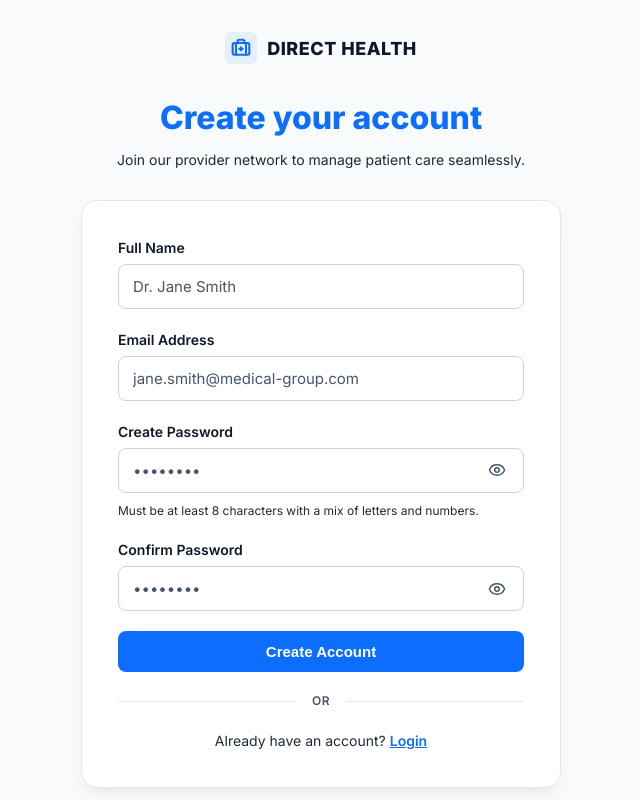
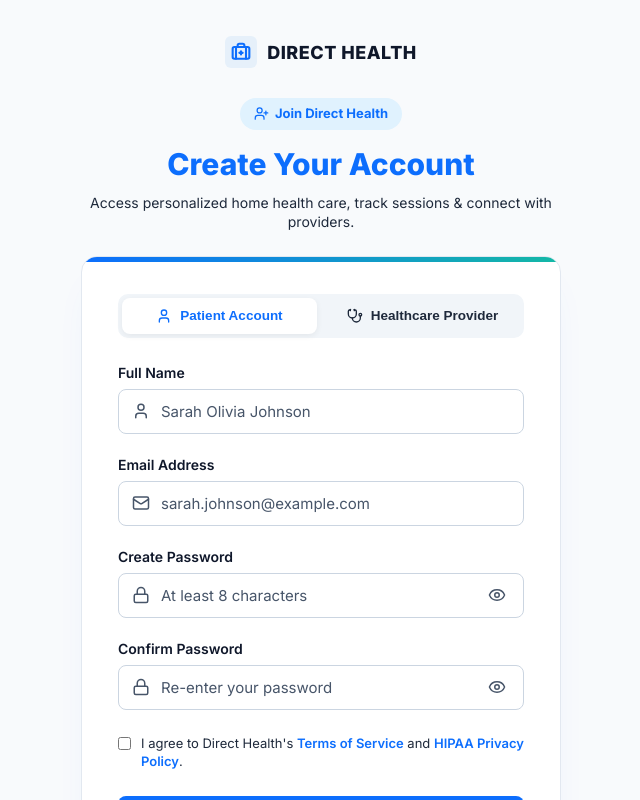
Before and after one commit to sahanasudharsan/DIRECT_HEALTH, a React (Vite) app: page /register in a window 1280 px wide. Shown: the top 800 px of the page, without its empty margins (319-959 px from the left). Built offline with nearby package versions, Linux system fonts and the light colour scheme.

Commit message:
Enhance front appearance of account creation page with account type switcher, input icons, live password strength meter, and gradient accents

```diff
--- a/src/pages/RegisterPage.jsx
+++ b/src/pages/RegisterPage.jsx
@@ -1,16 +1,18 @@
 import React, { useState } from 'react';
 import { useNavigate } from 'react-router-dom';
-import { Eye, EyeOff, ShieldCheck, Lock } from 'lucide-react';
+import { Eye, EyeOff, ShieldCheck, Lock, User, Mail, UserPlus, Sparkles, CheckCircle2, Stethoscope, ArrowRight } from 'lucide-react';
 import Logo from '../components/Logo';
 import Footer from '../components/Footer';
 
 export default function RegisterPage() {
   const navigate = useNavigate();
+  const [accountType, setAccountType] = useState('patient'); // 'patient' | 'provider'
   const [formData, setFormData] = useState({
     fullName: '',
     email: '',
     password: '',
-    confirmPassword: ''
+    confirmPassword: '',
+    agreeTerms: false
   });
 
   const [showPassword, setShowPassword] = useState(false);
@@ -19,18 +21,43 @@ export default function RegisterPage() {
   const [successMessage, setSuccessMessage] = useState('');
 
   const handleInputChange = (e) => {
-    const { name, value } = e.target;
+    const { name, value, type, checked } = e.target;
     setFormData((prev) => ({
       ...prev,
-      [name]: value
+      [name]: type === 'checkbox' ? checked : value
     }));
     setErrorMessage('');
   };
 
+  // Password strength score 0 to 4
+  const getPasswordStrength = (pass) => {
+    if (!pass) return { score: 0, label: 'None', color: '#e2e8f0' };
+    let score = 0;
+    if (pass.length >= 8) score += 1;
+    if (/[0-9]/.test(pass)) score += 1;
+    if (/[a-z]/.test(pass) && /[A-Z]/.test(pass)) score += 1;
+    if (/[^A-Za-z0-9]/.test(pass)) score += 1;
+
+    switch (score) {
+      case 1:
+        return { score: 1, label: 'Weak', color: '#ef4444' };
+      case 2:
+        return { score: 2, label: 'Fair', color: '#f59e0b' };
+      case 3:
+        return { score: 3, label: 'Good', color: '#3b82f6' };
+      case 4:
+        return { score: 4, label: 'Strong', color: '#10b981' };
+      default:
+        return { score: 1, label: 'Weak', color: '#ef4444' };
+    }
+  };
+
+  const strength = getPasswordStrength(formData.password);
+
   const handleSubmit = (e) => {
     e.preventDefault();
     if (!formData.fullName || !formData.email || !formData.password || !formData.confirmPassword) {
-      setErrorMessage('Please fill in all fields.');
+      setErrorMessage('Please fill in all required fields.');
       return;
     }
     if (formData.password.length < 8) {
@@ -41,69 +68,166 @@ export default function RegisterPage() {
       setErrorMessage('Passwords do not match.');
       return;
     }
+    if (!formData.agreeTerms) {
+      setErrorMessage('Please agree to the Terms of Service & HIPAA Privacy Policy.');
+      return;
+    }
 
-    // Success Mock
     setSuccessMessage('Account created successfully! Redirecting to login...');
     setTimeout(() => {
       navigate('/login');
-    }, 2000);
+    }, 1800);
   };
 
   return (
     <div className="page-container bg-tinted">
-      <main className="content-wrapper">
+      <main className="content-wrapper" style={{ padding: '36px 20px', maxWidth: '520px', margin: '0 auto' }}>
         {/* Centered logo above form */}
         <div className="centered-header">
           <Logo centered />
         </div>
 
         {/* Headings */}
-        <h2 className="auth-title">Create your account</h2>
-        <p className="auth-subtitle">Join our provider network to manage patient care seamlessly.</p>
+        <div style={{ textAlign: 'center', marginBottom: '24px' }}>
+          <div style={{
+            display: 'inline-flex',
+            alignItems: 'center',
+            gap: '6px',
+            backgroundColor: '#e0f2fe',
+            color: 'var(--primary-blue)',
+            padding: '6px 14px',
+            borderRadius: '20px',
+            fontSize: '13px',
+            fontWeight: '700',
+            marginBottom: '12px'
+          }}>
+            <UserPlus size={15} />
+            <span>Join Direct Health</span>
+          </div>
+          <h2 className="auth-title" style={{ fontSize: '30px', margin: '0 0 6px 0' }}>
+            Create Your Account
+          </h2>
+          <p className="auth-subtitle" style={{ margin: 0 }}>
+            {accountType === 'patient'
+              ? 'Access personalized home health care, track sessions & connect with providers.'
+              : 'Join our certified provider network to manage patient care seamlessly.'}
+          </p>
+        </div>
 
-        {/* Card */}
-        <div className="auth-card">
+        {/* Card Wrapper with Accent Bar */}
+        <div className="auth-card" style={{ maxWidth: '520px', padding: '0', overflow: 'hidden', boxShadow: '0 20px 40px -15px rgba(13, 110, 253, 0.08)' }}>
+          {/* Top Gradient Bar */}
+          <div style={{ height: '5px', background: 'linear-gradient(90deg, var(--primary-blue) 0%, var(--secondary-teal) 100%)' }}></div>
+
+          <div style={{ padding: '32px 36px' }}>
+            {/* Account Category Selector */}
+            <div style={{
+              display: 'grid',
+              gridTemplateColumns: '1fr 1fr',
+              gap: '8px',
+              backgroundColor: '#f1f5f9',
+              padding: '4px',
+              borderRadius: '10px',
+              marginBottom: '24px'
+            }}>
+              <button
+                type="button"
+                onClick={() => setAccountType('patient')}
+                style={{
+                  display: 'flex',
+                  alignItems: 'center',
+                  justifyContent: 'center',
+                  gap: '8px',
+                  padding: '10px',
+                  borderRadius: '8px',
+                  border: 'none',
+                  fontSize: '13.5px',
+                  fontWeight: '700',
+                  cursor: 'pointer',
+                  backgroundColor: accountType === 'patient' ? '#ffffff' : 'transparent',
+                  color: accountType === 'patient' ? 'var(--primary-blue)' : 'var(--text-medium)',
+                  boxShadow: accountType === 'patient' ? '0 2px 6px rgba(0,0,0,0.06)' : 'none',
+                  transition: 'all 0.2s ease'
+                }}
+              >
+                <User size={16} />
+                <span>Patient Account</span>
+              </button>
+
+              <button
+                type="button"
+                onClick={() => setAccountType('provider')}
+                style={{
+                  display: 'flex',
+                  alignItems: 'center',
+                  justifyContent: 'center',
+                  gap: '8px',
+                  padding: '10px',
+                  borderRadius: '8px',
+                  border: 'none',
+                  fontSize: '13.5px',
+                  fontWeight: '700',
+                  cursor: 'pointer',
+                  backgroundColor: accountType === 'provider' ? '#ffffff' : 'transparent',
+                  color: accountType === 'provider' ? 'var(--primary-blue)' : 'var(--text-medium)',
+                  boxShadow: accountType === 'provider' ? '0 2px 6px rgba(0,0,0,0.06)' : 'none',
+                  transition: 'all 0.2s ease'
+                }}
+              >
+                <Stethoscope size={16} />
+                <span>Healthcare Provider</span>
+              </button>
+            </div>
+
+            {/* Form */}
             <form className="auth-form" onSubmit={handleSubmit}>
               {/* Full Name */}
               <div className="form-group">
                 <label className="form-label" htmlFor="fullName">Full Name</label>
+                <div className="input-container">
+                  <User className="input-icon-left" size={18} />
                   <input
                     id="fullName"
                     name="fullName"
                     type="text"
-                placeholder="Dr. Jane Smith"
-                className="form-input"
+                    placeholder={accountType === 'patient' ? 'Sarah Olivia Johnson' : 'Dr. Jane Smith'}
+                    className="form-input has-icon-left"
                     value={formData.fullName}
                     onChange={handleInputChange}
                     required
                   />
                 </div>
+              </div>
 
               {/* Email Address */}
               <div className="form-group">
                 <label className="form-label" htmlFor="email">Email Address</label>
+                <div className="input-container">
+                  <Mail className="input-icon-left" size={18} />
                   <input
                     id="email"
                     name="email"
                     type="email"
-                placeholder="jane.smith@medical-group.com"
-                className="form-input"
+                    placeholder={accountType === 'patient' ? 'sarah.johnson@example.com' : 'jane.smith@medical-group.com'}
+                    className="form-input has-icon-left"
                     value={formData.email}
                     onChange={handleInputChange}
                     required
                   />
+                </div>
               </div>
 
               {/* Create Password */}
               <div className="form-group">
                 <label className="form-label" htmlFor="password">Create Password</label>
                 <div className="input-container">
+                  <Lock className="input-icon-left" size={18} />
                   <input
                     id="password"
                     name="password"
                     type={showPassword ? 'text' : 'password'}
-                  placeholder="&bull;&bull;&bull;&bull;&bull;&bull;&bull;&bull;"
-                  className="form-input has-icon-right"
+                    placeholder="At least 8 characters"
+                    className="form-input has-icon-left has-icon-right"
                     value={formData.password}
                     onChange={handleInputChange}
                     required
@@ -117,19 +241,41 @@ export default function RegisterPage() {
                     {showPassword ? <EyeOff size={18} /> : <Eye size={18} />}
                   </button>
                 </div>
-              <p className="input-help-text">Must be at least 8 characters with a mix of letters and numbers.</p>
+
+                {/* Password Strength Bar */}
+                {formData.password.length > 0 && (
+                  <div style={{ marginTop: '6px' }}>
+                    <div style={{ display: 'flex', justifyContent: 'space-between', fontSize: '12px', fontWeight: '600', marginBottom: '4px' }}>
+                      <span style={{ color: 'var(--text-medium)' }}>Password Strength:</span>
+                      <span style={{ color: strength.color }}>{strength.label}</span>
+                    </div>
+                    <div style={{ display: 'flex', gap: '4px', height: '4px', borderRadius: '2px', overflow: 'hidden', backgroundColor: '#f1f5f9' }}>
+                      {[1, 2, 3, 4].map((step) => (
+                        <div
+                          key={step}
+                          style={{
+                            flex: 1,
+                            backgroundColor: step <= strength.score ? strength.color : '#e2e8f0',
+                            transition: 'all 0.3s ease'
+                          }}
+                        />
+                      ))}
+                    </div>
+                  </div>
+                )}
               </div>
 
               {/* Confirm Password */}
               <div className="form-group">
                 <label className="form-label" htmlFor="confirmPassword">Confirm Password</label>
                 <div className="input-container">
+                  <Lock className="input-icon-left" size={18} />
                   <input
                     id="confirmPassword"
                     name="confirmPassword"
                     type={showConfirmPassword ? 'text' : 'password'}
-                  placeholder="&bull;&bull;&bull;&bull;&bull;&bull;&bull;&bull;"
-                  className="form-input has-icon-right"
+                    placeholder="Re-enter your password"
+                    className="form-input has-icon-left has-icon-right"
                     value={formData.confirmPassword}
                     onChange={handleInputChange}
                     required
@@ -145,45 +291,62 @@ export default function RegisterPage() {
                 </div>
               </div>
 
+              {/* Terms Checkbox */}
+              <div style={{ display: 'flex', alignItems: 'flex-start', gap: '10px', marginTop: '4px' }}>
+                <input
+                  id="agreeTerms"
+                  name="agreeTerms"
+                  type="checkbox"
+                  checked={formData.agreeTerms}
+                  onChange={handleInputChange}
+                  style={{ marginTop: '3px', cursor: 'pointer', accentColor: 'var(--primary-blue)' }}
+                />
+                <label htmlFor="agreeTerms" style={{ fontSize: '13px', color: 'var(--text-medium)', cursor: 'pointer', lineHeight: '1.4' }}>
+                  I agree to Direct Health's <span style={{ color: 'var(--primary-blue)', fontWeight: '600' }}>Terms of Service</span> and <span style={{ color: 'var(--primary-blue)', fontWeight: '600' }}>HIPAA Privacy Policy</span>.
+                </label>
+              </div>
+
               {/* Error/Success Feedbacks */}
               {errorMessage && (
-              <div style={{ color: '#dc2626', fontSize: '13px', textAlign: 'center', fontWeight: '500' }}>
+                <div style={{ backgroundColor: '#fef2f2', color: '#dc2626', padding: '10px 14px', borderRadius: '8px', fontSize: '13px', textAlign: 'center', fontWeight: '600', border: '1px solid #fecaca' }}>
                   {errorMessage}
                 </div>
               )}
               {successMessage && (
-              <div style={{ color: '#16a34a', fontSize: '13px', textAlign: 'center', fontWeight: '500' }}>
+                <div style={{ backgroundColor: '#f0fdf4', color: '#16a34a', padding: '10px 14px', borderRadius: '8px', fontSize: '13px', textAlign: 'center', fontWeight: '600', border: '1px solid #bbf7d0' }}>
                   {successMessage}
                 </div>
               )}
 
               {/* Submit */}
-            <button type="submit" className="submit-button">
-              Create Account
+              <button type="submit" className="submit-button" style={{ height: '46px', marginTop: '6px' }}>
+                <span>Create {accountType === 'patient' ? 'Patient Account' : 'Provider Account'}</span>
+                <ArrowRight size={18} />
               </button>
             </form>
 
             {/* Divider */}
-          <div className="divider-container">
+            <div className="divider-container" style={{ margin: '24px 0 20px' }}>
               <div className="divider-line"></div>
               <span className="divider-text">OR</span>
               <div className="divider-line"></div>
             </div>
 
             {/* Alternative Link */}
-          <p className="auth-alternative-text">
+            <p className="auth-alternative-text" style={{ margin: 0 }}>
               Already have an account?{' '}
               <span
                 onClick={() => navigate('/login')}
-              style={{ color: 'var(--primary-blue)', fontWeight: '600', cursor: 'pointer', textDecoration: 'underline' }}
+                style={{ color: 'var(--primary-blue)', fontWeight: '700', cursor: 'pointer', textDecoration: 'underline' }}
                 role="link"
               >
-              Login
+                Log In
               </span>
             </p>
           </div>
+        </div>
 
-        {/* Trust Badges */}
+        {/* Security Badges */}
         <div className="security-badges-container">
           <div className="security-badge">
             <ShieldCheck size={14} strokeWidth={2.5} />
@@ -194,8 +357,8 @@ export default function RegisterPage() {
             <span>256-Bit Encryption</span>
           </div>
           <div className="security-badge">
-            <ShieldCheck size={14} strokeWidth={2.5} />
-            <span>SOC2 Type II</span>
+            <CheckCircle2 size={14} strokeWidth={2.5} />
+            <span>SOC2 Verified</span>
           </div>
         </div>
       </main>
```
Lines whose indentation alone changed are shown as unchanged.
